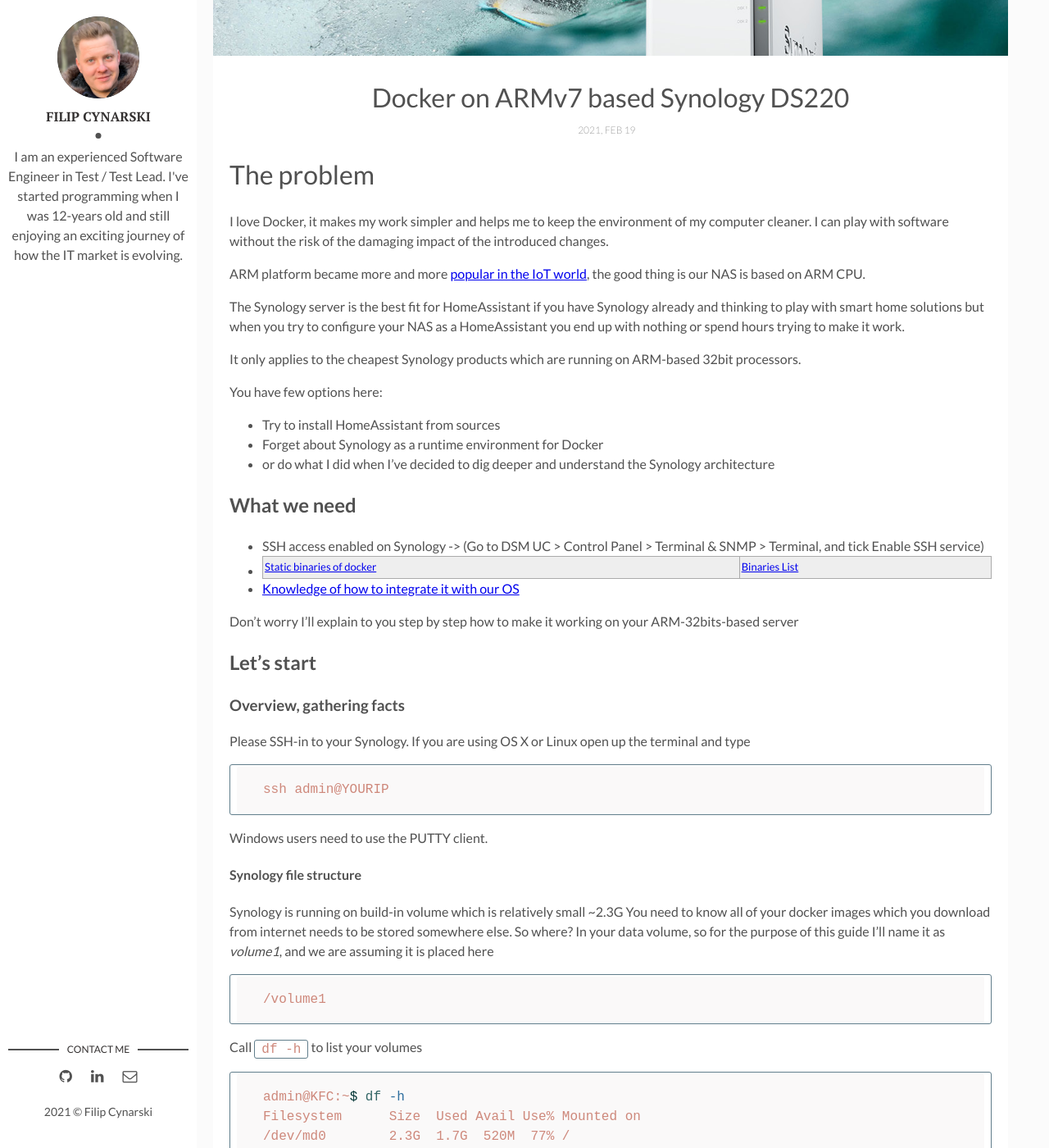
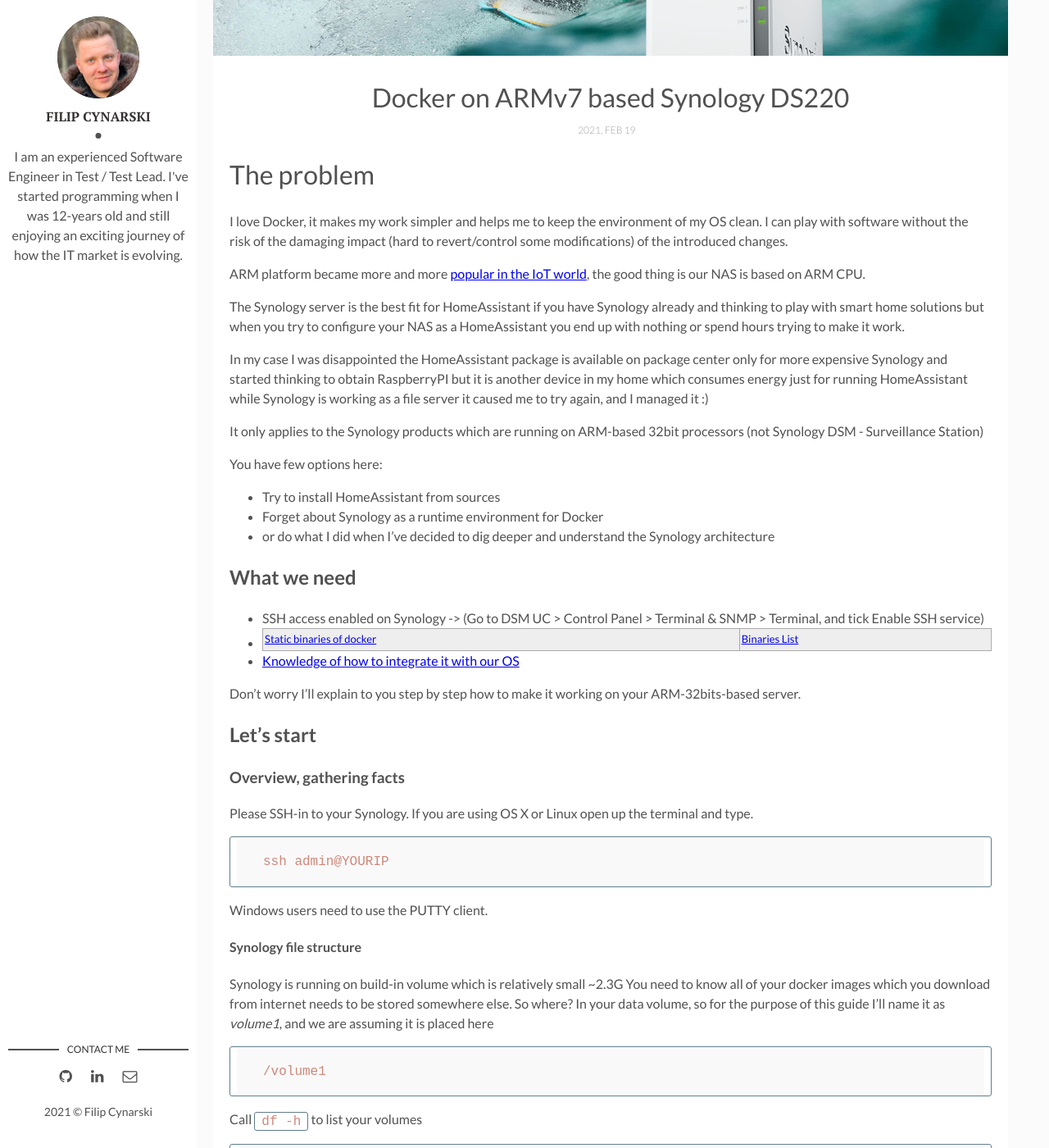
Before and after one commit to filipcynarski-software/filipcynarski-software.github.io, a Jekyll site: the page built from docs/_posts/2021-02-19-docker-on-synlogy-32bit.markdown, in a window 1280 px wide and 1400 px high, scrolled down 452 px. Shown: the whole window at 82% size. Built offline with Jekyll 4.4.1, drawn with Linux system fonts in a browser that asks for light colours; some of the changed text lies outside the part shown.

````diff
--- a/docs/_posts/2021-02-19-docker-on-synlogy-32bit.markdown
+++ b/docs/_posts/2021-02-19-docker-on-synlogy-32bit.markdown
@@ -5,20 +5,23 @@ date: 2021-02-19 18:00:20 +0100
 description: How to run Docker on ARMv7 based Synology 32b NAS
 img: i-rest.jpg # Add image post (optional)
 fig-caption: # Add figcaption (optional)
-tags: [Synology, 32b, Docker, ARM, 32b, ARMv7, armhf]
+tags: [Synology, 32bit, Docker, ARM, ARMv7, armhf]
 ---
 
 # The problem
 
-I love Docker, it makes my work simpler and helps me to keep the environment of my computer cleaner.
-I can play with software without the risk of the damaging impact of the introduced changes.
+I love Docker, it makes my work simpler and helps me to keep the environment of my OS clean.
+I can play with software without the risk of the damaging impact (hard to revert/control some modifications) of the introduced changes.
 
 ARM platform became more and more [popular in the IoT world](https://collabnix.com/building-arm-based-docker-images-on-docker-desktop-made-possible-using-buildx/), the good thing is our NAS is based on ARM CPU.
 
 The Synology server is the best fit for HomeAssistant if you have Synology already and thinking to play with smart home solutions
 but when you try to configure your NAS as a HomeAssistant you end up with nothing or spend hours trying to make it work.
 
-It only applies to the cheapest Synology products which are running on ARM-based 32bit processors.
+In my case I was disappointed the HomeAssistant package is available on package center only for more expensive Synology and started thinking to obtain RaspberryPI but it is another device in my home which consumes energy just
+for running HomeAssistant while Synology is working as a file server it caused me to try again, and I managed it :)
+
+It only applies to the Synology products which are running on ARM-based 32bit processors (not Synology DSM - Surveillance Station)
 
 You have few options here:
 - Try to install HomeAssistant from sources
@@ -31,13 +34,13 @@ You have few options here:
 * [Static binaries of docker](https://github.com/docker-library/official-images#architectures-other-than-amd64) | [Binaries List](https://download.docker.com/linux/static/stable/)
 * [Knowledge of how to integrate it with our OS](https://docs.docker.com/engine/install/binaries/)
 
-Don't worry I'll explain to you step by step how to make it working on your ARM-32bits-based server
+Don't worry I'll explain to you step by step how to make it working on your ARM-32bits-based server.
 
 ## Let's start
 
 ### Overview, gathering facts
 
-Please SSH-in to your Synology. If you are using OS X or Linux open up the terminal and type
+Please SSH-in to your Synology. If you are using OS X or Linux open up the terminal and type.
 
 ```bash
 ssh admin@YOURIP
@@ -154,9 +157,11 @@ cd docker
 
 the output example:
 ```bash
-Docker version 20.10.5, build 55c4c88
+Docker version 19.03.8, build afacb8b
 ```
 The output should be the downloaded docker version info of the docker binary if we receive an error message instead it means we downloaded an incompatible package.
+
+*IMPORTANT:* I've got `segmentation fault error for next releases higher than 19.03.8` so if you are getting this error to `19.03.8` should work for you.
 
 ### Docker installation
 
````
Also changed, not shown: other parts of docs/_posts/2021-02-19-docker-on-synlogy-32bit.markdown (+2 -2 lines).
